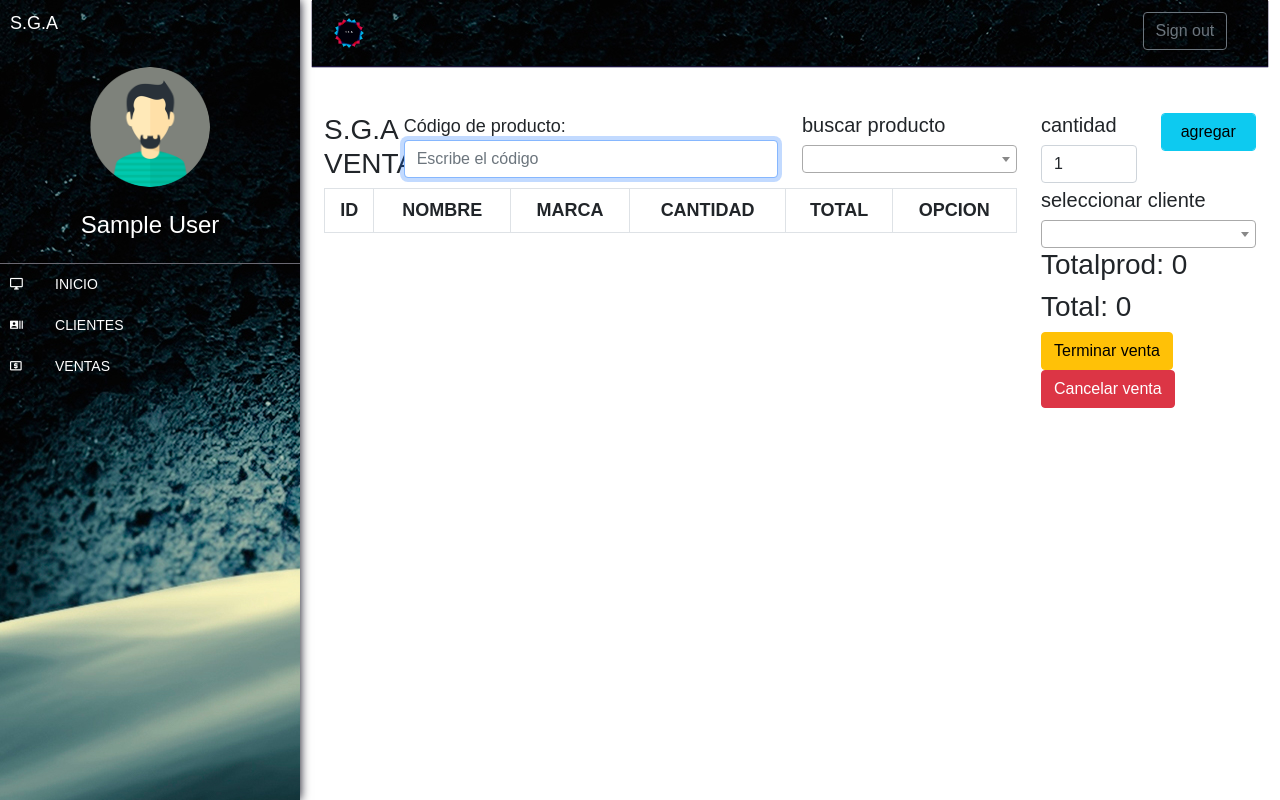
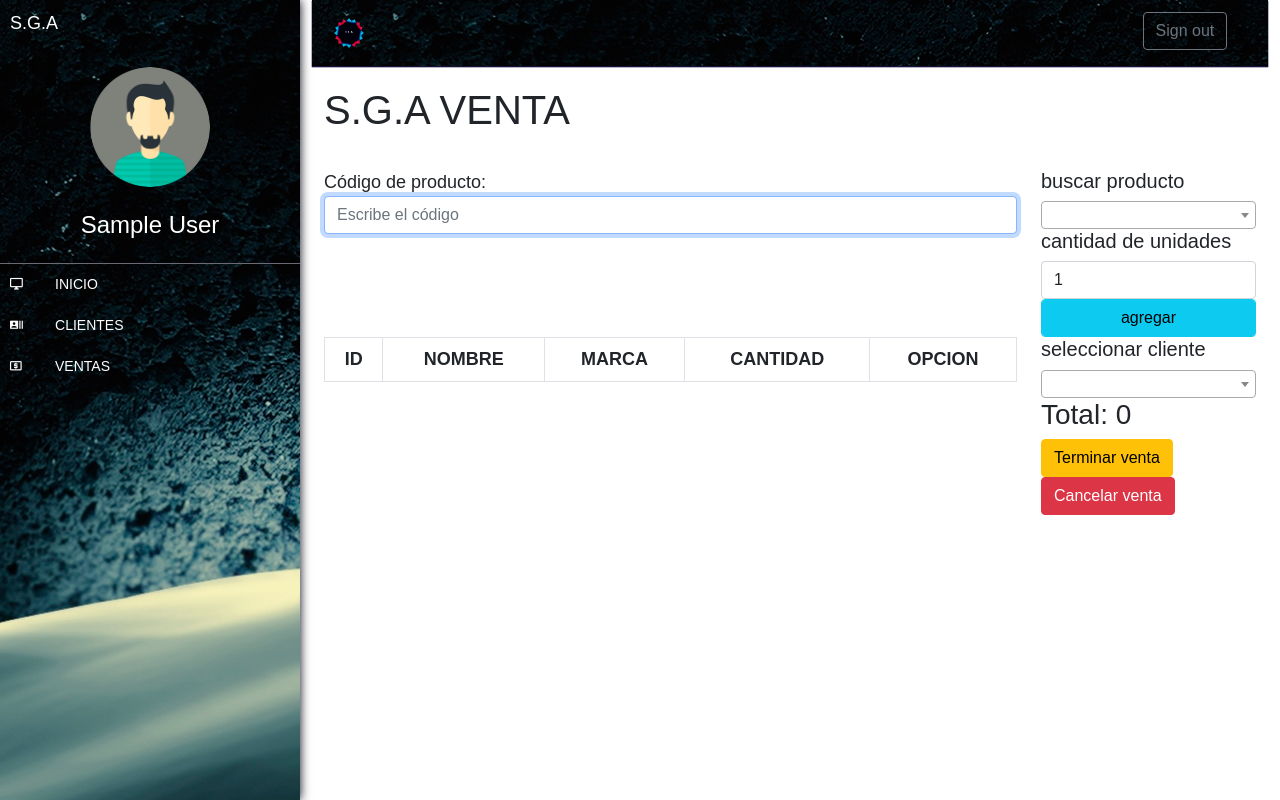
Before and after one commit to hmflorez37/sima2, a PHP site: page /vistas/ventas/ventas.php in a window 1280 px wide. Run offline with PHP 8.4, Linux system fonts and the light colour scheme; the visitor is signed in with stand-in values (Sample User, id 1); data comes from the database, SQL or seed files in the repository; data that the repository does not hold is empty.

Commit message:
pedidos y ventas arreglado

```diff
--- a/sima2/vistas/ventas/puente.php
+++ b/sima2/vistas/ventas/puente.php
@@ -4,7 +4,6 @@ require_once '../../controlador/controlVenta.php';
 $controlven = new controlVenta();
 $cant = (isset($_GET['cant'])) ? $_GET['cant'] : $_POST['unidad'];
 $producto = (isset($_GET['prod'])) ? $_GET['prod'] : $_POST["codigo"];
-
 if($producto){
     $controlven->ventatemp($producto,$cant);
 }
--- a/sima2/vistas/ventas/ventas.php
+++ b/sima2/vistas/ventas/ventas.php
@@ -1,15 +1,10 @@
 <?php
-
     session_start();
-    if(!isset($_SESSION['id'])){
-        header("location:../../index.php");
-    }
     include("../../modelos/databasepdo.php");
     include("../../templates/menulateral.php");
     include("../../templates/menusup.php");
 
     if(!isset($_SESSION["venta"])) $_SESSION["venta"] = [];
-    $total = 0;
     $granTotal = 0;
 
 ?>
@@ -33,7 +28,7 @@
 <body>
 <div class="container-fluid">
 
-
+<h1>S.G.A VENTA</h1>
 		<?php
 			if(isset($_GET["status"])){
 				if($_GET["status"] === "2"){
@@ -68,16 +63,8 @@
 
 <!--contenido-->
 <div class="container-fuid">
-<div class="col-12">
     <div class="row">
-
-    <div class="col-6">
-    <div class="row">
-        <div class="col-2">
-            <h3 >S.G.A VENTA</h3>
-        </div>
-        <div class="col-10">
-
+    <div class="col-9">
     <form method="post" action="puente.php">
 			<label for="codigo">Código de producto: </label>
 
@@ -85,31 +72,24 @@
 			<input autocomplete="off" autofocus class="form-control" name="codigo" required type="text" id="codigo" placeholder="Escribe el código">
 
 		</form>
-        </div>
     </div>
+    <div class="col-3">
+<form action="puente.php" method=GET>
 
-    </div>
-    <div class="col-6">
-<form action="puente.php" method=GET>
-        <div class=row>
-        <div class="col-6">
+        <div class="col-12">
             <h5>buscar producto</h5>
             <select name="prod"class="form-select " id="productov" aria-label="Default select">
                 <option></option>
             </select>
-        </div>
-        <div class="col-3">
-            <h5>cantidad</h5>
+            <h5>cantidad de unidades</h5>
             <input class="form-control"type="num" name=cant value="1">
         </div>
-        <div class="col-3">
+        <div class="col-12">
             <input class="form-control btn btn-info"type="submit" value="agregar"name="agregar">
-        </div>
         </div>
 <!--fin agregar productos-->
     </form>
         </div>
-    </div>
     </div>
     <div class="row">
         <div class="col-9">
@@ -120,7 +100,6 @@
                     <th>NOMBRE</th>
                     <th>MARCA</th>
                     <th>CANTIDAD</th>
-                    <th>TOTAL</th>
                     <th>OPCION</th>
 
                 </tr>
@@ -129,15 +108,12 @@
                 <tr>
                 <?php foreach($_SESSION['venta'] as $indice => $mostrar){
                     $granTotal += $mostrar->cantidad_prod;
-                    $total += $mostrar->costo_producto;
 					?>
 				<tr>
                 <td><?php echo $mostrar->id_item?></td>
             <td><?php echo $mostrar ->nombre_prod?></td>
             <td><?php echo $mostrar ->id_marcas?></td>
             <td><?php echo $mostrar ->cantidad_prod?></td>
-            <td><?php echo $mostrar ->costo_producto?></td>
-
             <td><a class="btn btn-danger" href="<?php echo "eliminar_prod.php?indice=" . $indice?>"></a></td>
 
                 </tr>
@@ -159,7 +135,7 @@
         <div class="col-12">
 
             <div class="col-12" id="clienteventa">
-                <h5> seleccionar cliente</h5>
+               <h5> seleccionar cliente</h5>
         <select name="clientev"class="form-select "id="clientev" aria-label="Default select">
                         <option></option>
 
@@ -167,11 +143,8 @@
             </div>
         </div>
 
-            <h3>Totalprod: <?php echo $granTotal; ?></h3>
-            <h3>Total: <?php echo $total; ?></h3>
-
+            <h3>Total: <?php echo $granTotal; ?></h3>
 			<input name="total" type="hidden" value="<?php echo $granTotal;?>">
-			<input name="total" type="hidden" value="<?php echo $total;?>">
 			<button type="submit" class="btn btn-warning">Terminar venta</button>
 			<a href="../../controlador/cancelarVenta.php" class="btn btn-danger">Cancelar venta</a>
 		</form>
```
Also changed, not shown: sima2/vistas/pedidos/pedidos.php (+12 -29 lines), sima2/vistas/pedidos/verPedidos.php (+3 -4 lines), sima2/vistas/ventas/verVentas.php (+3 -4 lines).
